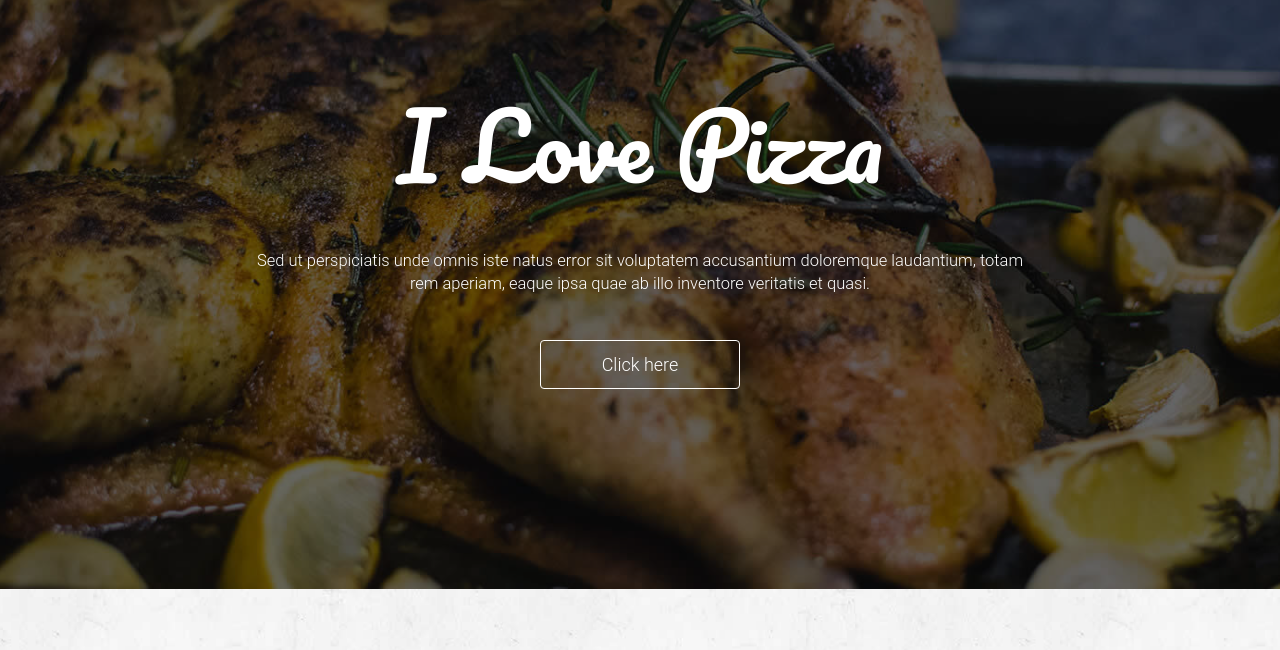
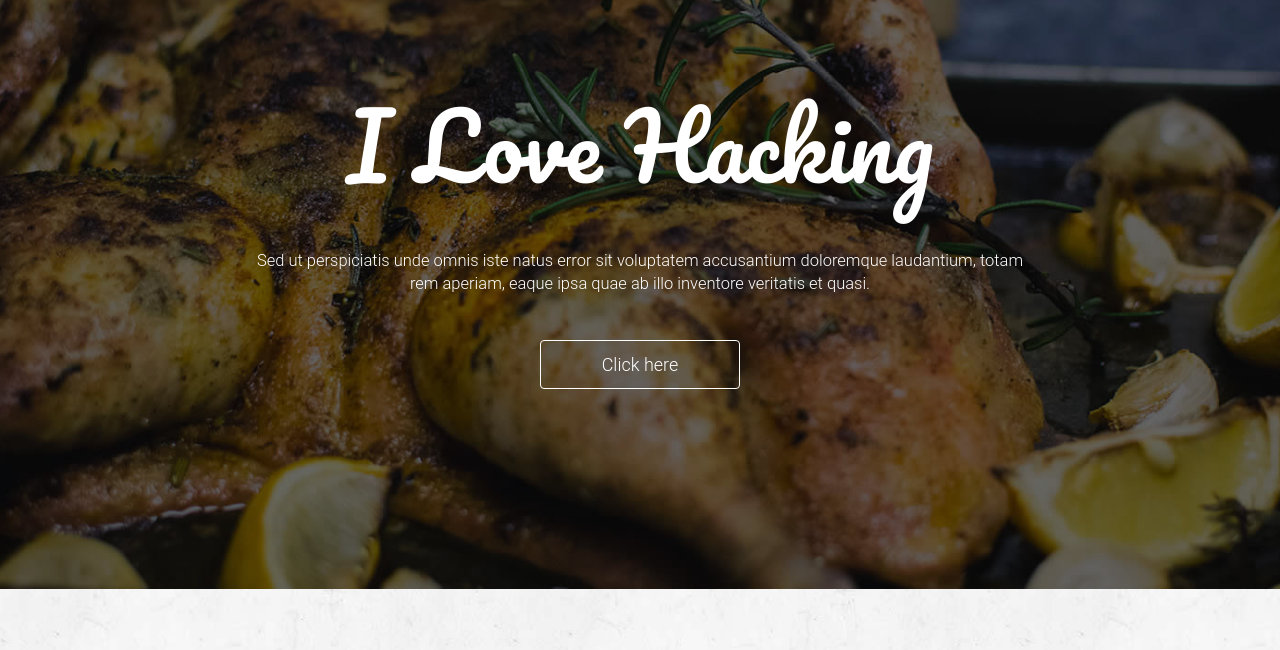
Before and after one commit to sajithten/food, a plain HTML site: page index.html in a window 1280 px wide. Shown: the part 150-800 px from the top of the page. Drawn offline with Linux system fonts and the light colour scheme.

Commit message:
html updated

```diff
--- a/index.html
+++ b/index.html
@@ -107,7 +107,7 @@
                         <div class="main_slider text-center">
                             <div class="col-md-12">
                                 <div class="main_slider_content wow zoomIn" data-wow-duration="1s">
-                                    <h1>I Love Pizza</h1>
+                                    <h1>I Love Hacking</h1>
                                     <p>Sed ut perspiciatis unde omnis iste natus error sit voluptatem accusantium doloremque laudantium, totam rem aperiam, eaque ipsa quae ab illo inventore veritatis et quasi. </p>
                                     <button href="" class="btn-lg">Click here</button>
                                 </div>
```
